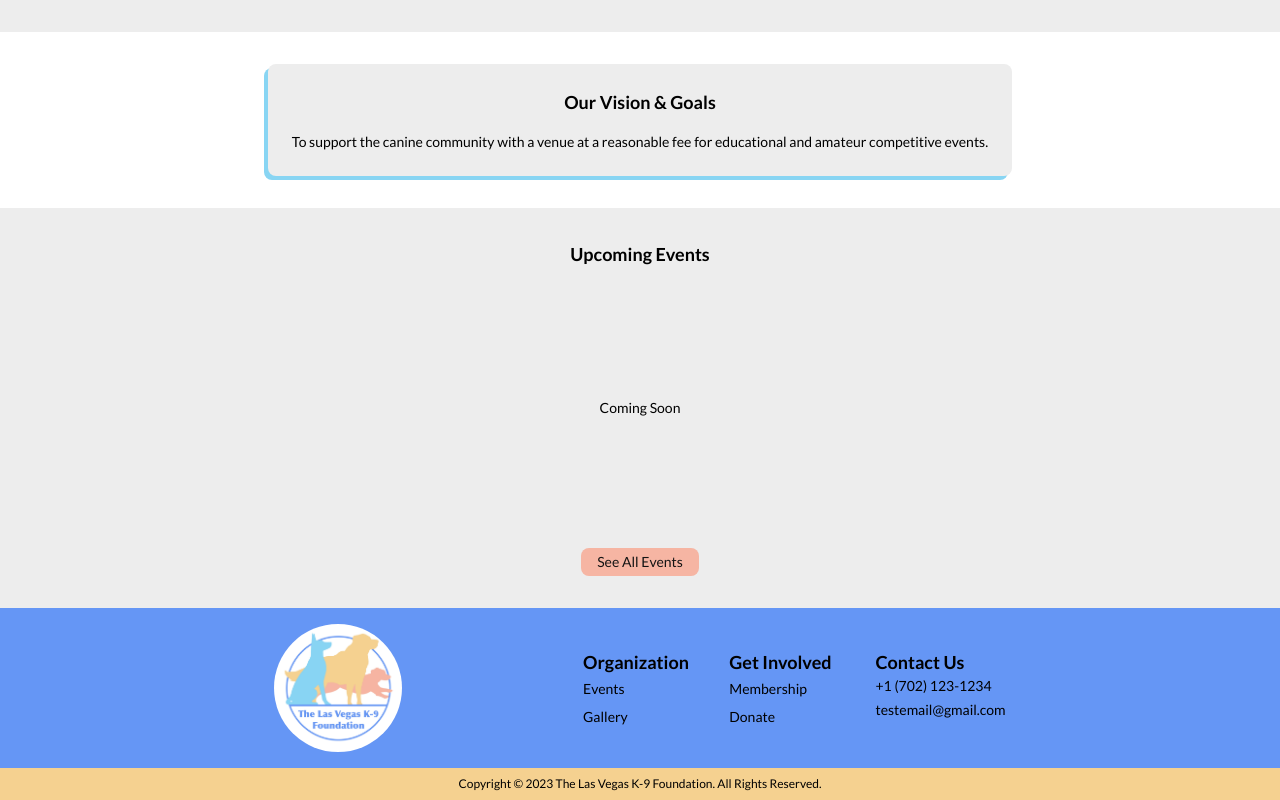
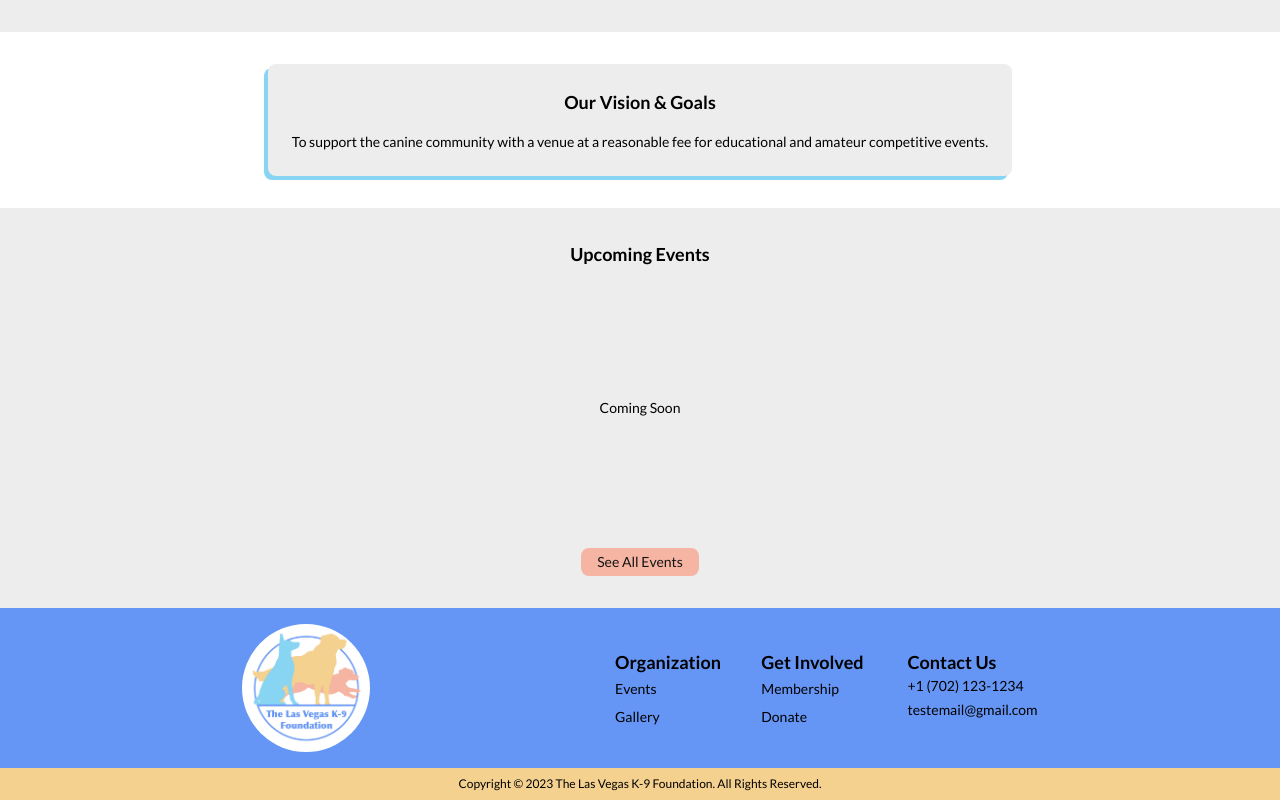
Before and after one commit to keanu-a/the-lvk9f, a React (Vite) app in the folder client/: page / in a window 1280 px wide. Shown: the part 1036-1836 px from the top of the page. Built offline with nearby package versions, Linux system fonts and the light colour scheme.

Commit message:
Made footer max width bigger

```diff
--- a/client/src/components/Footer.tsx
+++ b/client/src/components/Footer.tsx
@@ -36,7 +36,7 @@ const contactInformation: string[] = [
 export default function Footer() {
   return (
     <footer className="bg-main-blue">
-      <div className="max-w-4xl flex flex-col mx-auto gap-4 justify-center items-center py-4 sm:flex-row sm:justify-around">
+      <div className="max-w-5xl flex flex-col mx-auto gap-4 justify-center items-center py-4 sm:flex-row sm:justify-around">
         <Link to="/">
           <img
             src={logo}
```
